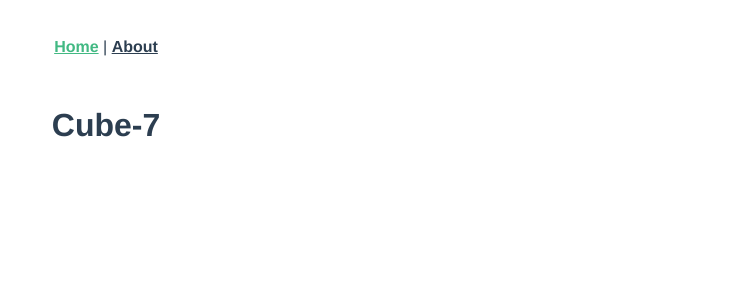
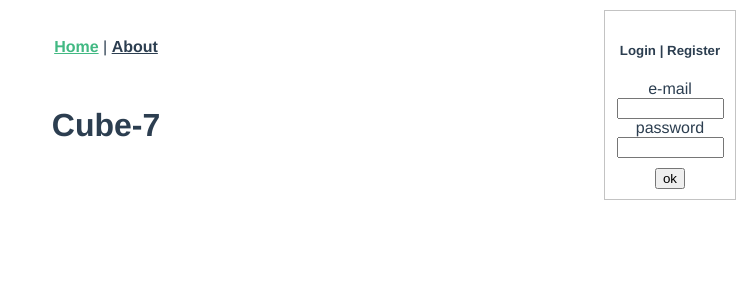
Before and after one commit to lemind/cube-7, a Vue app: page / in a window 1280 px wide. Shown: the top 300 px of the page, without its empty margins (534-1280 px from the left). Built offline with nearby package versions, Linux system fonts and the light colour scheme.

Commit message:
add login cmp draft

```diff
--- /dev/null
+++ b/src/components/common/Login.vue
@@ -0,0 +1,95 @@
+<template>
+  <div class="login-form">
+    <h5>
+      <span v-on:click="showLogin">Login</span>
+      |
+      <span v-on:click="showRegister">Register</span>
+    </h5>
+    <div>
+      <label>e-mail</label>
+      <input
+        class="login__email"
+        v-model="email"
+      />
+    </div>
+    <div>
+      <label>password</label>
+      <input
+        class="login__password"
+        type="password"
+        v-model="password"
+      />
+    </div>
+    <div v-if="isRegisterShown">
+      <label>repeat password</label>
+      <input
+        class="login__password"
+        type="password"
+        v-model="password2"
+      />
+    </div>
+    <button
+      class="login__submit"
+      v-on:click="login"
+      v-if="!isRegisterShown"
+    >ok</button>
+    <button
+      class="login__submit"
+      v-on:click="login"
+      v-if="isRegisterShown"
+    >register</button>
+  </div>
+</template>
+
+<script lang="ts">
+import { Component, Prop, Vue, Emit, Model } from "vue-property-decorator";
+
+@Component
+export default class Login extends Vue {
+  email = ''
+  password = ''
+  password2 = ''
+  isLogedin = false
+  isRegisterShown = false
+  token = null
+
+  @Emit('login')
+  login() {
+    // send info to auth server
+  }
+
+  @Emit('showRegister')
+  showRegister() {
+    this.isRegisterShown = true
+  }
+  @Emit('showLogin')
+  showLogin() {
+    this.isRegisterShown = false
+  }
+
+  beforeMount() {
+    if (localStorage.token) {
+      this.token = localStorage.token;
+    }
+  }
+}
+</script>
+
+<style scoped lang="less">
+.login-form {
+  position: absolute;
+  top: 0;
+  right: 0;
+  width: 110px;
+  padding: 10px;
+  margin: 10px;
+  border: 1px solid #c3c3c3;
+}
+.login__email,
+.login__password {
+  width: 90%;
+}
+.login__submit {
+  margin-top: 10px;
+}
+</style>
--- a/src/views/About.vue
+++ b/src/views/About.vue
@@ -10,7 +10,7 @@
 import HelloWorld from "@/components/HelloWorld.vue";
 
 export default {
-  name: "Home",
+  name: "About",
   components: {
     HelloWorld
   }
--- a/src/views/Home.vue
+++ b/src/views/Home.vue
@@ -1,5 +1,17 @@
 <template>
   <div class="home">
     <h1>Cube-7</h1>
+    <Login />
   </div>
 </template>
+
+<script>
+import Login from "@/components/common/Login.vue";
+
+export default {
+  name: "Home",
+  components: {
+    Login
+  }
+};
+</script>
```
